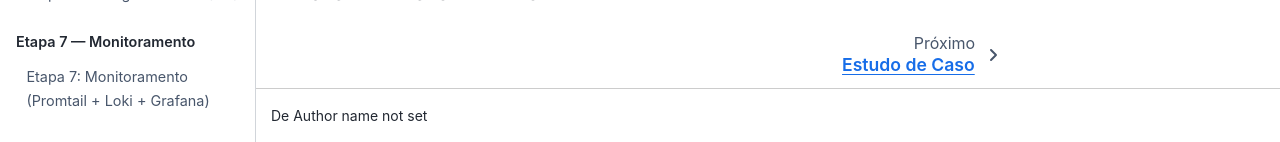
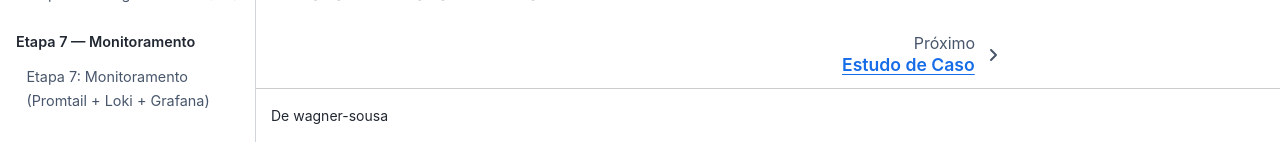
Before and after one commit to HDB-ATIVIDADES/case-study, a Sphinx documentation site: the page built from docs/index.md, in a window 1280 px wide and 1272 px high. Shown: the part 1130-1272 px from the top of the window. Built offline with Sphinx 7.4.7 and the Sphinx Book theme 1.1.4, drawn with Linux system fonts in a browser that asks for light colours.

Commit message:
Define autor como wagner-sousa

```diff
--- a/docs/conf.py
+++ b/docs/conf.py
@@ -1,6 +1,7 @@
 import os
 
 project = "Estudo de Caso: DevSecOps"
+author = "wagner-sousa"
 html_title = "Estudo de Caso: DevSecOps"
 html_logo = "assets/logo-hb.svg"
 extensions = ["myst_parser", "sphinxcontrib.mermaid"]
```
